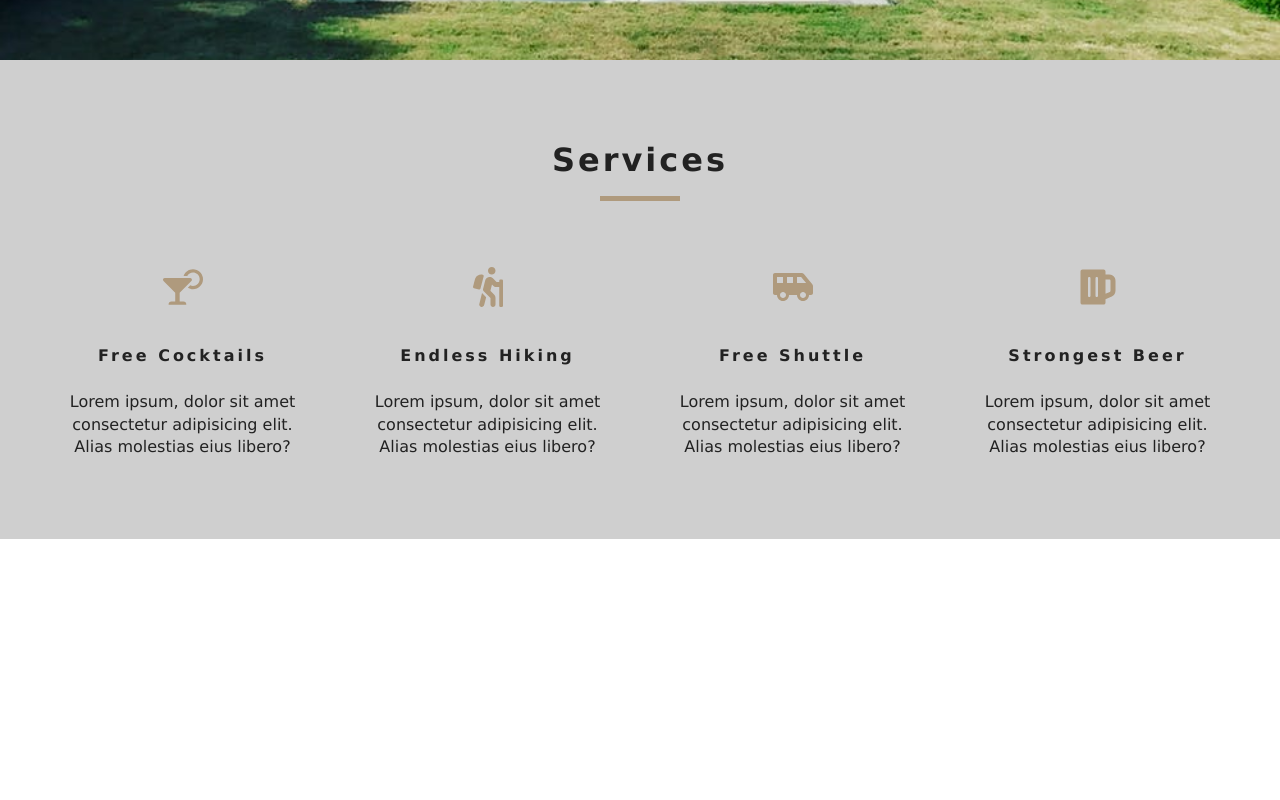
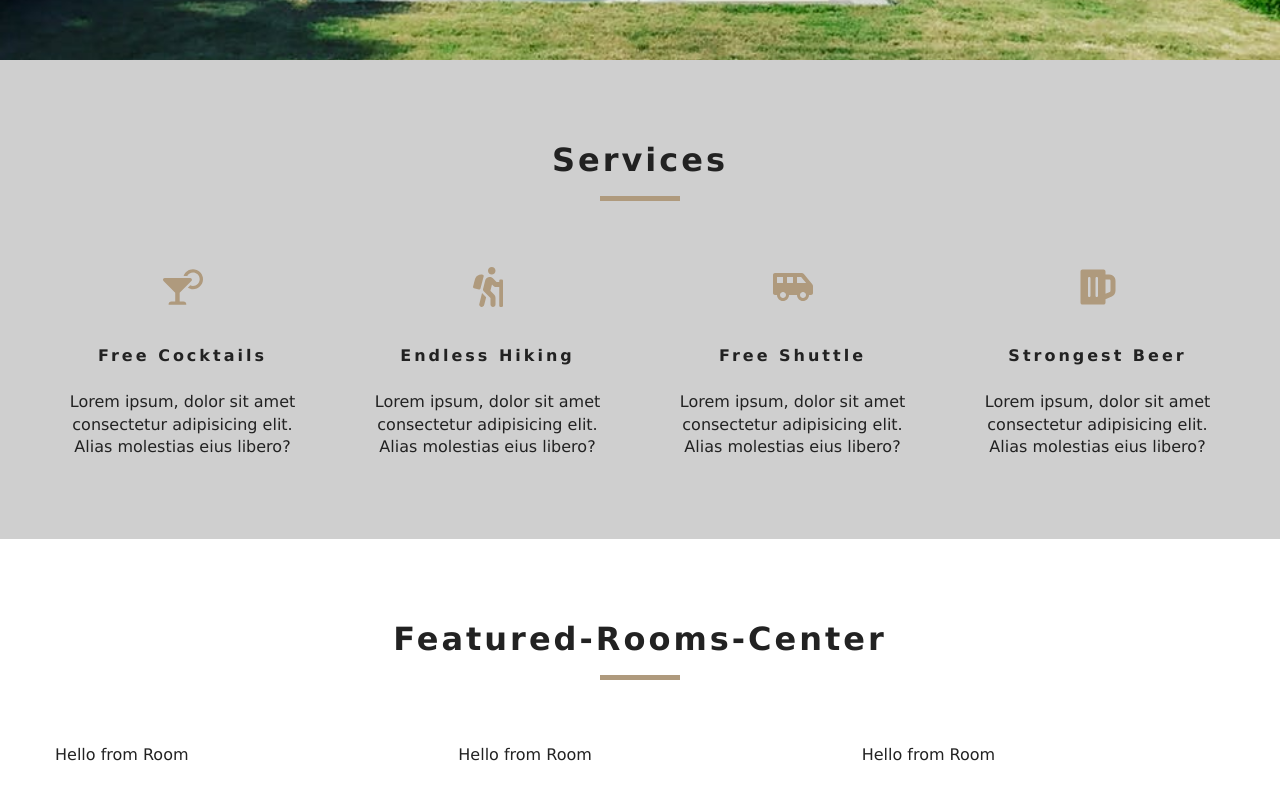
Before and after one commit to iamvikasraghav/hsl-project, a React (Create React App) app: page / in a window 1280 px wide. Shown: the part 740-1540 px from the top of the page. Before the commit the page ends 1279 px from the top, so only its background shows below. Built offline with nearby package versions, Linux system fonts and the light colour scheme.

Commit message:
adding featured rooms

```diff
--- /dev/null
+++ b/src/components/FeaturedRooms.js
@@ -0,0 +1,32 @@
+
+import React, { Component } from 'react'
+import {RoomContext} from '../context';
+import Loading from "./Loading";
+import Room from  './Room'
+import Title from './Title'
+
+
+export default class FeaturedRooms extends Component {
+     static contextType = RoomContext
+    render() {
+        let { loading , featuredRooms : rooms} = this.context;
+        rooms = rooms.map(room => {
+            return <Room key={room.id}  room={room} />
+        })
+
+
+        return (
+
+            <section className="featured-rooms">
+                <Title title="featured-rooms-center" />
+                <div className="featured-rooms-center">
+                     {loading?<Loading/>: rooms}
+                </div>
+
+
+
+
+            </section>
+        )
+    }
+}
--- /dev/null
+++ b/src/components/Loading.js
@@ -0,0 +1,11 @@
+import React from 'react';
+import loadingGif from '../images/gif/loading-arrow.gif';
+
+export default function Loading() {
+    return (
+        <div className="loading">
+             <h4> Rooms data Loading</h4>
+             <img src={loadingGif} alt=" "/>
+        </div>
+    )
+}
--- /dev/null
+++ b/src/components/Room.js
@@ -0,0 +1,9 @@
+import React from 'react'
+
+export default function Room() {
+    return (
+        <div>
+            Hello from Room
+        </div>
+    )
+}
--- /dev/null
+++ b/src/context.js
@@ -0,0 +1,45 @@
+import React, { Component } from 'react'
+import items from './data'
+const RoomContext = React.createContext();
+
+ class RoomProvider extends Component {
+    state={
+        rooms: [],
+        sortedRooms:[],
+        featuredRooms:[],
+        loading: true
+ };
+      componentDidMount(){
+          let rooms = this.formatData(items)
+          let featuredRooms = rooms.filter(room => room.featured == true);
+          this.setState({
+              rooms,featuredRooms,sortedRooms:rooms, loading: false
+          })
+          console.log(rooms)
+      }
+      formatData(items)
+      {
+          let tempItems = items.map(item => {
+        let id = item.sys.id
+        let images = item.fields.images.map(image=> image.fields.file.url);
+        let room = {...item.fields,images,id}
+        return room;
+
+
+
+          });
+          return tempItems;
+      }
+    render() {
+        return (
+            <RoomContext.Provider
+            value={this.state}>
+               {this.props.children}
+            </RoomContext.Provider>
+
+
+        )
+    }
+}
+const RoomConsumer = RoomContext.Consumer;
+export{ RoomProvider, RoomConsumer, RoomContext}
--- a/src/index.js
+++ b/src/index.js
@@ -1,19 +1,21 @@
-import React from 'react';
-import ReactDOM from 'react-dom';
+import React from "react";
+import ReactDOM from "react-dom";
 // import './index.css';
-import {BrowserRouter as Router} from 'react-router-dom'
-import App from './App';
-import reportWebVitals from './reportWebVitals';
+import App from "./App";
+// import * as serviceWorker from "./serviceWorker";
+import { RoomProvider } from "./context";
+import { BrowserRouter } from "react-router-dom";
 
 ReactDOM.render(
-  <Router>
-    <App />
-
-  </Router>,
-  document.getElementById('root')
+  <RoomProvider>
+    <BrowserRouter>
+      <App />
+    </BrowserRouter>
+  </RoomProvider>,
+  document.getElementById("root")
 );
 
-// If you want to start measuring performance in your app, pass a function
-// to log results (for example: reportWebVitals(console.log))
-// or send to an analytics endpoint. Learn more: https://bit.ly/CRA-vitals
-reportWebVitals();
+// If you want your app to work offline and load faster, you can change
+// unregister() to register() below. Note this comes with some pitfalls.
+// Learn more about service workers: https://bit.ly/CRA-PWA
+// serviceWorker.unregister();
--- a/src/pages/Home.js
+++ b/src/pages/Home.js
@@ -3,6 +3,7 @@
 import  {Link} from 'react-router-dom'
 import Services from '../components/Services'
 import Hero from '../components/Hero'
+import FeaturedRooms from '../components/FeaturedRooms'
 export default function Home() {
      return (
                 <>
@@ -14,6 +15,7 @@
                     </Banner>
                 </Hero>
                 <Services />
+                <FeaturedRooms />
                 </>
      );
 }
```
Also changed, not shown: 1 other file (tests, documents, lock files or other folders).
